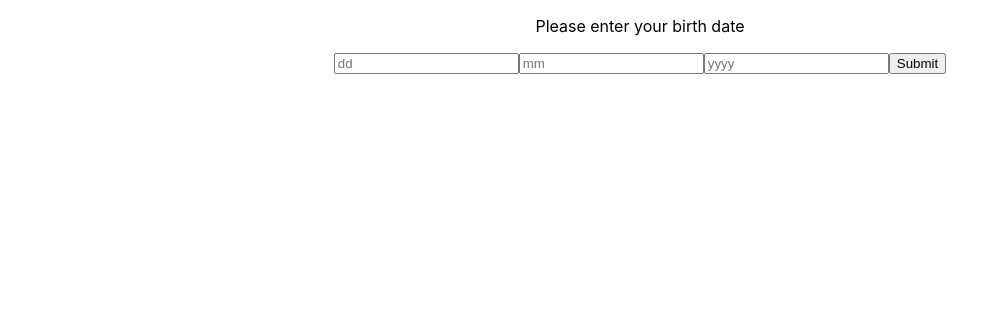
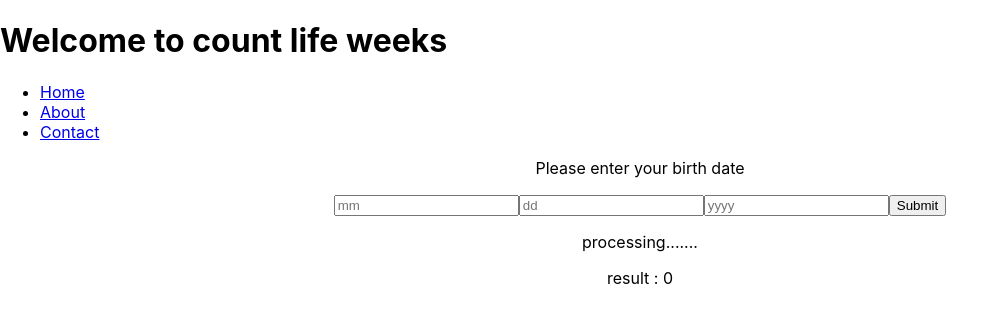
Before and after one commit to bienmag/lifegoesby, a React (Create React App) app: page / in a window 1280 px wide. Shown: the top 322 px of the page, without its empty margins (0-1008 px from the left). Built offline with nearby package versions, Linux system fonts and the light colour scheme.

Commit message:
second commit

```diff
--- a/package.json
+++ b/package.json
@@ -8,6 +8,7 @@
     "@testing-library/user-event": "^13.5.0",
     "react": "^18.2.0",
     "react-dom": "^18.2.0",
+    "react-router-dom": "^6.7.0",
     "react-scripts": "5.0.1",
     "web-vitals": "^2.1.4"
   },
--- a/src/App.js
+++ b/src/App.js
@@ -1,64 +1,37 @@
 import './App.css';
-import React, { useState } from 'react';
-
-function App ()
-{
-  var today = new Date();
-  var dd = String(today.getDate()).padStart(2, '0');
-  var mm = String(today.getMonth() + 1).padStart(2, '0'); //January is 0!
-  var yyyy = today.getFullYear();
-  today = dd + '/' + mm + '/' + yyyy;
-
-
-  const [day, setDay] = useState()
-  const [month, setMonth] = useState()
-  const [year, setYear] = useState()
-  const [dateToday, setDateToday] = useState()
-
-
-  function collectDay (e)
-  {
-    setDay(e.target.value)
-    setDateToday(today)
-  }
-
-  function collectMonth (e)
-  {
-    setMonth(e.target.value)
-
-  }
-
-  function collectYear (e)
-  {
-    setYear(e.target.value)
-
-  }
-
-
-  function calculateWeeksBetween (d1, d2)
-  {
-    return Math.round((d2 - d1) / (7 * 24 * 60 * 60 * 1000));
-  }
-
-  function calculate (d1, d2)
-  {
-    let result = calculateWeeksBetween(new Date(today), new Date(day + month + year))
-    console.log(new Date(today))
-    console.log(day + month + year)
-    console.log(result)
-  }
+import React from 'react';
+import { NavLink, Routes, Route } from 'react-router-dom';
+import Home from './Main';
+import Weeks from './Weeks';
 
 
 
-  return (
-    <div className="App">
-      <p> Please enter your birth date</p>
-      <input type="number" placeholder="dd" onKeyUp={ collectDay }></input>
-      <input type="number" placeholder="mm" onKeyUp={ collectMonth }></input>
-      <input type="number" placeholder="yyyy" onKeyUp={ collectYear }></input>
-      <button onClick={ calculate }>Submit</button>
-    </div >
-  );
-}
+const App = () => (
+  <div className='app'>
+    <h1>Welcome to count life weeks</h1>
+    <Navigation />
+    <Main />
+  </div>
+);
 
-export default App;
+export default App
+
+
+const Navigation = () => (
+  <nav>
+    <ul>
+      <li><NavLink to='/'>Home</NavLink></li>
+      <li><NavLink to='/about'>About</NavLink></li>
+      <li><NavLink to='/contact'>Contact</NavLink></li>
+    </ul>
+  </nav>
+);
+
+
+const Main = () => (
+  <Routes>
+    <Route path='/' element={ <Home /> }></Route>
+    <Route path='/about' element={ <Weeks /> }></Route>
+    {/* <Route path='/contact' component={ Contact }></Route> */ }
+  </Routes>
+);
--- /dev/null
+++ b/src/Main.js
@@ -0,0 +1,68 @@
+import React, { useState } from "react";
+
+
+function Home ()
+{
+
+
+  var today = new Date();
+  var dd = String(today.getDate()).padStart(2, '0');
+  var mm = String(today.getMonth() + 1).padStart(2, '0'); //January is 0!
+  var yyyy = today.getFullYear();
+  today = '"' + mm + '/' + dd + '/' + yyyy + '"';
+
+
+
+  const [day, setDay] = useState()
+  const [month, setMonth] = useState()
+  const [year, setYear] = useState()
+  const [result, setResult] = useState(0)
+
+
+  function collectDay (e)
+  {
+    setDay(e.target.value)
+  }
+
+  function collectMonth (e)
+  {
+    setMonth(e.target.value)
+
+  }
+
+  function collectYear (e)
+  {
+    setYear(e.target.value)
+
+  }
+
+
+  function calculateWeeksBetween (d1, d2)
+  {
+    return Math.round((d2 - d1) / (7 * 24 * 60 * 60 * 1000));
+  }
+
+  function calculate (d1, d2)
+  {
+    let birhdate = '"' + month + '/' + day + '/' + year + '"'
+    setResult(calculateWeeksBetween(new Date(birhdate), new Date(today)))
+
+  }
+
+
+
+  return (
+    <div className="App">
+      <p> Please enter your birth date</p>
+      <input type="number" placeholder="mm" onKeyUp={ collectMonth }></input>
+      <input type="number" placeholder="dd" onKeyUp={ collectDay }></input>
+      <input type="number" placeholder="yyyy" onKeyUp={ collectYear }></input>
+      <button onClick={ calculate }>Submit</button>
+      <p>processing....... </p>
+
+      <p> result : { result }</p>
+    </div >
+  );
+}
+
+export default Home;
--- /dev/null
+++ b/src/Weeks.js
@@ -0,0 +1,10 @@
+import React from "react";
+
+
+
+function Weeks ({ result })
+{
+  console.log(result)
+}
+
+export default Weeks
--- a/src/index.js
+++ b/src/index.js
@@ -3,12 +3,15 @@ import ReactDOM from 'react-dom/client';
 import './index.css';
 import App from './App';
 import reportWebVitals from './reportWebVitals';
+import { BrowserRouter } from 'react-router-dom';
 
 const root = ReactDOM.createRoot(document.getElementById('root'));
 root.render(
-  <React.StrictMode>
-    <App />
-  </React.StrictMode>
+  <BrowserRouter>
+    <React.StrictMode>
+      <App />
+    </React.StrictMode>
+  </BrowserRouter>
 );
 
 // If you want to start measuring performance in your app, pass a function
```
Also changed, not shown: 1 other file (tests, documents, lock files or other folders).
